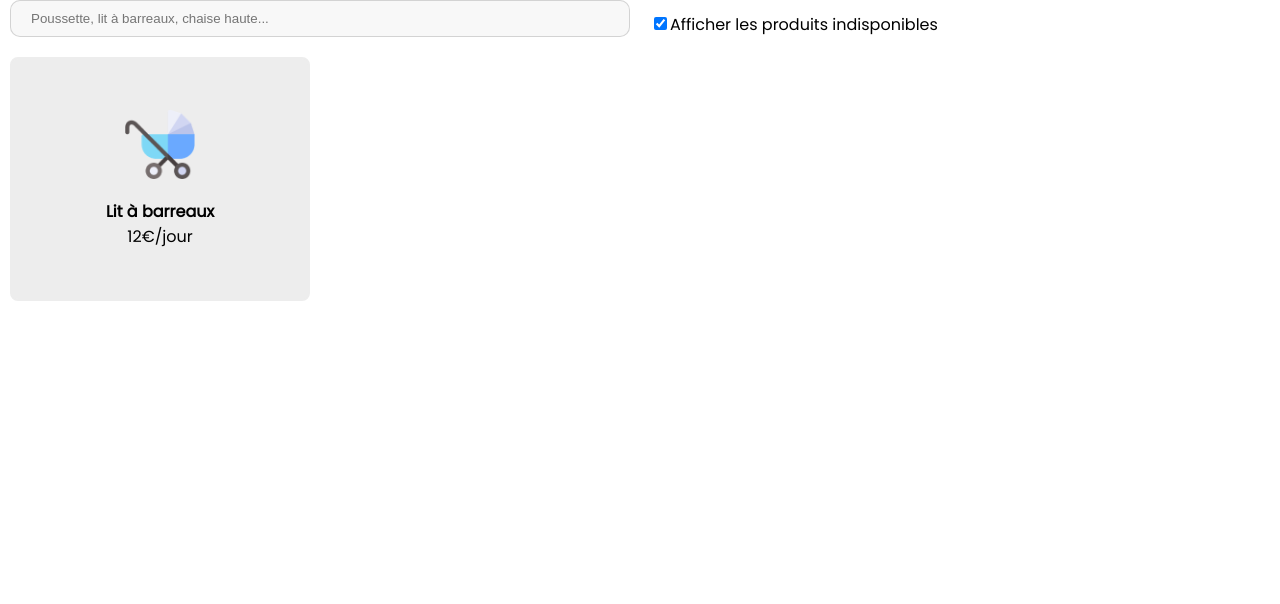
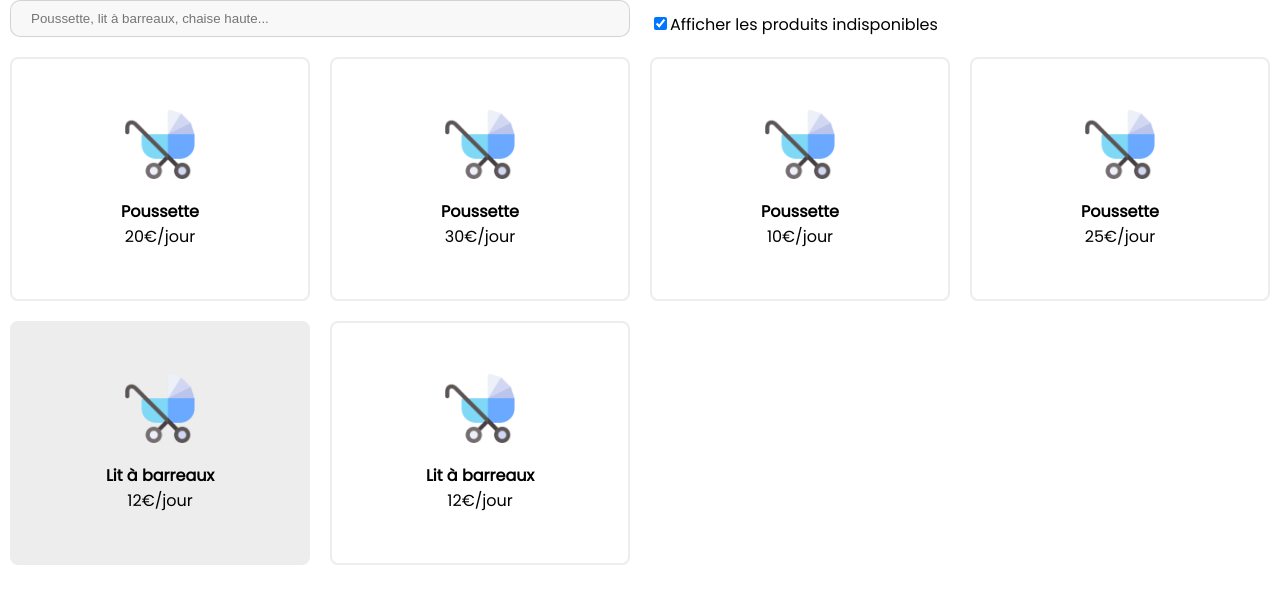
Before and after one commit to ComicScrip/locab, a Next.js app: page /reservation in a window 1280 px wide. Shown: the top 604 px of the page. Built offline with nearby package versions, Linux system fonts and the light colour scheme.

Commit message:
filter availability ok

```diff
--- a/pages/reservation.js
+++ b/pages/reservation.js
@@ -80,7 +80,7 @@ export default function ReservationPage() {
 
       {productsList
         .filter((product) =>
-          product.isAvailable ? !showNotAvailable : showNotAvailable
+          product.isAvailable ? productsList : showNotAvailable
         )
         .filter((product) => product.category.includes(searchValue))
         .map((product) => (
```
